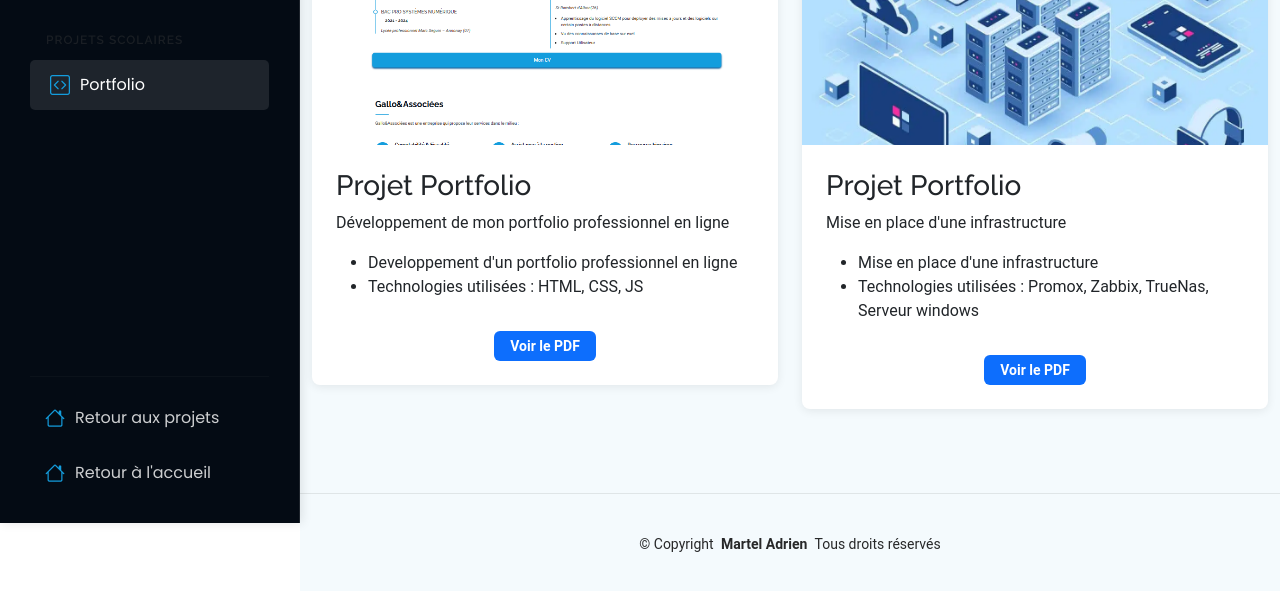
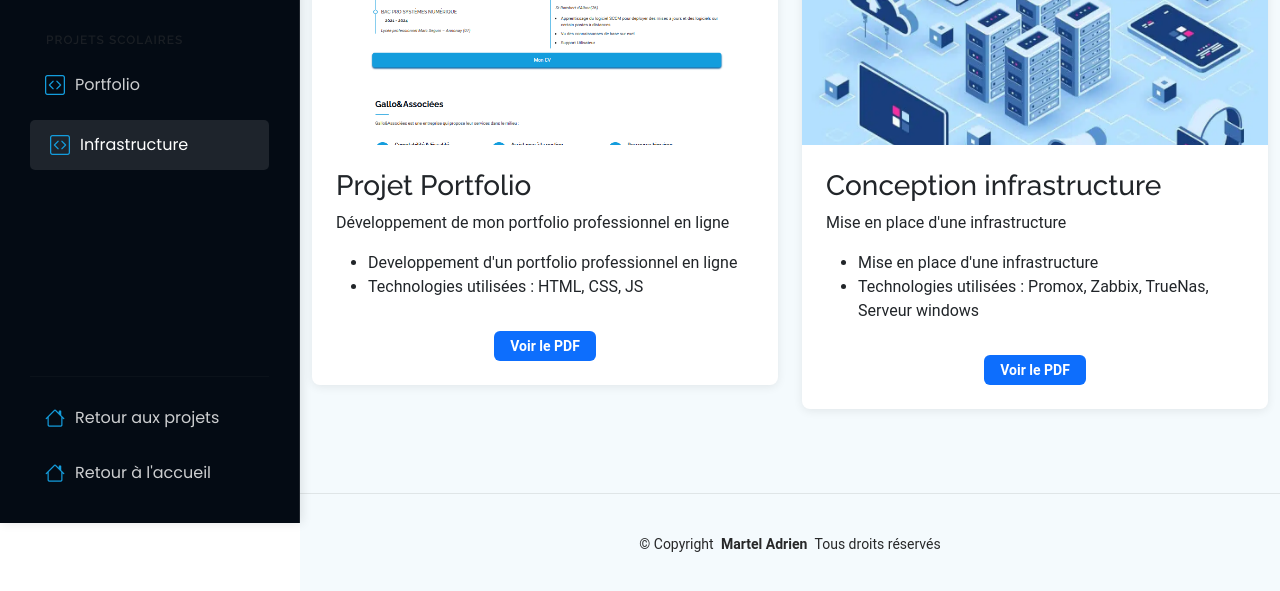
Before and after one commit to Adri1-07/PortfolioAD, a plain HTML site: page projets-scolaires.html in a window 1280 px wide. Shown: the part 277-868 px from the top of the page. Drawn offline with nearby package versions, Linux system fonts and the light colour scheme.

Commit message:
maj projet sco

```diff
--- a/projets-scolaires.html
+++ b/projets-scolaires.html
@@ -46,6 +46,9 @@
       <ul>
         <li><a href="#portfolio-project"><i class="bi bi-code-square navicon"></i>Portfolio</a></li>
       </ul>
+      <ul>
+        <li><a href="#portfolio-project"><i class="bi bi-code-square navicon"></i>Infrastructure</a></li>
+      </ul>
 
       <div class="mt-auto">
         <hr class="my-3">
@@ -93,7 +96,7 @@
               <div class="card h-100 project-card">
                 <img src="assets/img/infrastructure_info.jpg" class="card-img-top" alt="Projet Portfolio">
                 <div class="card-body">
-                  <h3 class="card-title">Projet Portfolio</h3>
+                  <h3 class="card-title">Conception infrastructure</h3>
                   <p class="card-text">Mise en place d'une infrastructure</p>
                   <ul>
                     <li>Mise en place d'une infrastructure</li>
```
